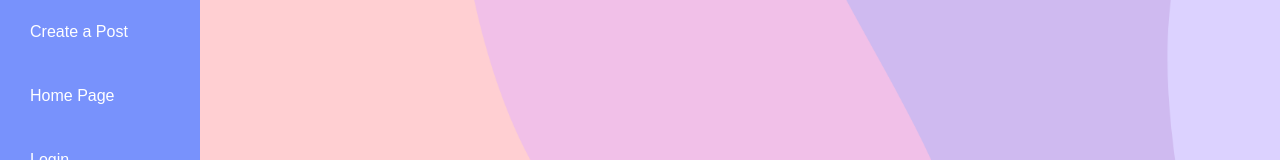
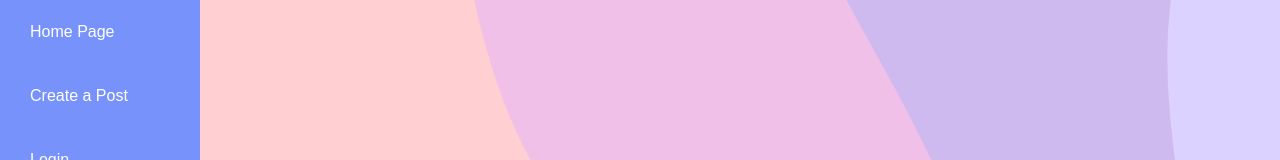
Before and after one commit to FeliciaMM/Thesis-Code, a React (Vite) app in the folder client/: page / in a window 1280 px wide. Shown: the top 160 px of the page. Built offline with nearby package versions, Linux system fonts and the light colour scheme; no server answers.

Commit message:
minor adjustments

```diff
--- a/client/src/App.css
+++ b/client/src/App.css
@@ -157,7 +157,6 @@ span {
 }
 
 
-
 .downSide .Comments {
   flex: 80%;
   width: 100%;
--- a/client/src/App.jsx
+++ b/client/src/App.jsx
@@ -33,8 +33,8 @@ function App() {
       <AuthContext.Provider value={{authState,setAuthState}}>
       <Router>
         <div className='navbar'>
+        <Link to="/">Home Page</Link>
         <Link to="/createpost"> Create a Post</Link>
-        <Link to="/">Home Page</Link>
         {!authState &&(
           <>
         <Link to="/login">Login</Link>
--- a/client/src/pages/Home.jsx
+++ b/client/src/pages/Home.jsx
@@ -22,7 +22,7 @@ function Home() {
 
 
   return (
-    <div>
+        <div>
         <ul>
         {backendData.map((post, index) => (
           <div className='post'  key={index} onClick={()=>{navigate(`/post/${post.id}`)}}>
--- a/client/src/pages/Post.jsx
+++ b/client/src/pages/Post.jsx
@@ -53,7 +53,7 @@ function Post() {
                 {comments.map((comment,key)=>{
                     return <div key={key} className='comment'>
                     {comment.commentText}
-                    <label>Username: {comment.username}</label>
+                    <label >Username: {comment.username}</label>
                     </div>
                 })}
             </div>
```
